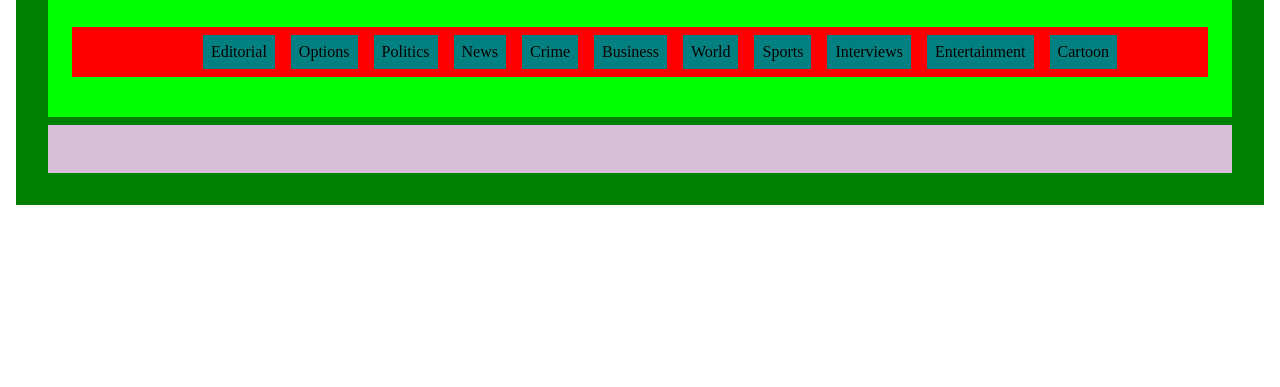
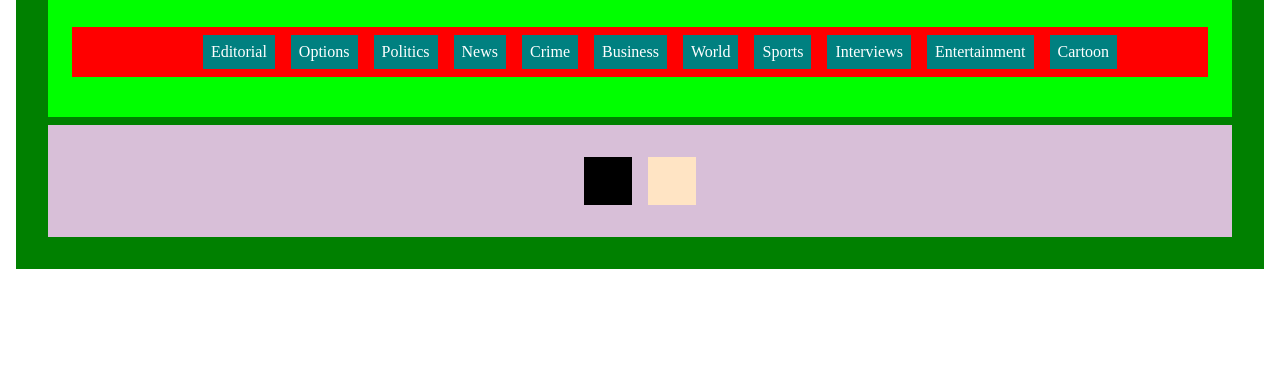
Before and after one commit to aungkoman/django-crud, a Django app: template finance/familytree/templates/news-eleven-home.html in a window 1280 px wide. Shown: the part 413-800 px from the top of the page. Run offline with Django 4.2, Linux system fonts and the light colour scheme; the template is opened without the code that fills it, so the values that code supplies are empty.

Commit message:
divide head line into left and right

```diff
--- a/finance/familytree/templates/news-eleven-home.html
+++ b/finance/familytree/templates/news-eleven-home.html
@@ -41,7 +41,20 @@
             padding: 8px;
             margin: 8px;
             background-color: teal;
+            color: white;
 
+        }
+
+        section.head-line-left{
+            background-color: black;
+            padding: 24px;
+            margin: 8px;
+        }
+
+        section.head-line-right{
+            background-color: bisque;
+            padding: 24px;
+            margin: 8px;
         }
     </style>
 </head>
@@ -65,7 +78,14 @@
                 <li>Cartoon</li>
             </ul>
         </nav>
-        <section class="head-line-news"></section>
+        <section class="head-line-news">
+            <section class="head-line-left">
+
+            </section>
+            <section class="head-line-right">
+
+            </section>
+        </section>
     </section>
 </body>
 </html>
```
